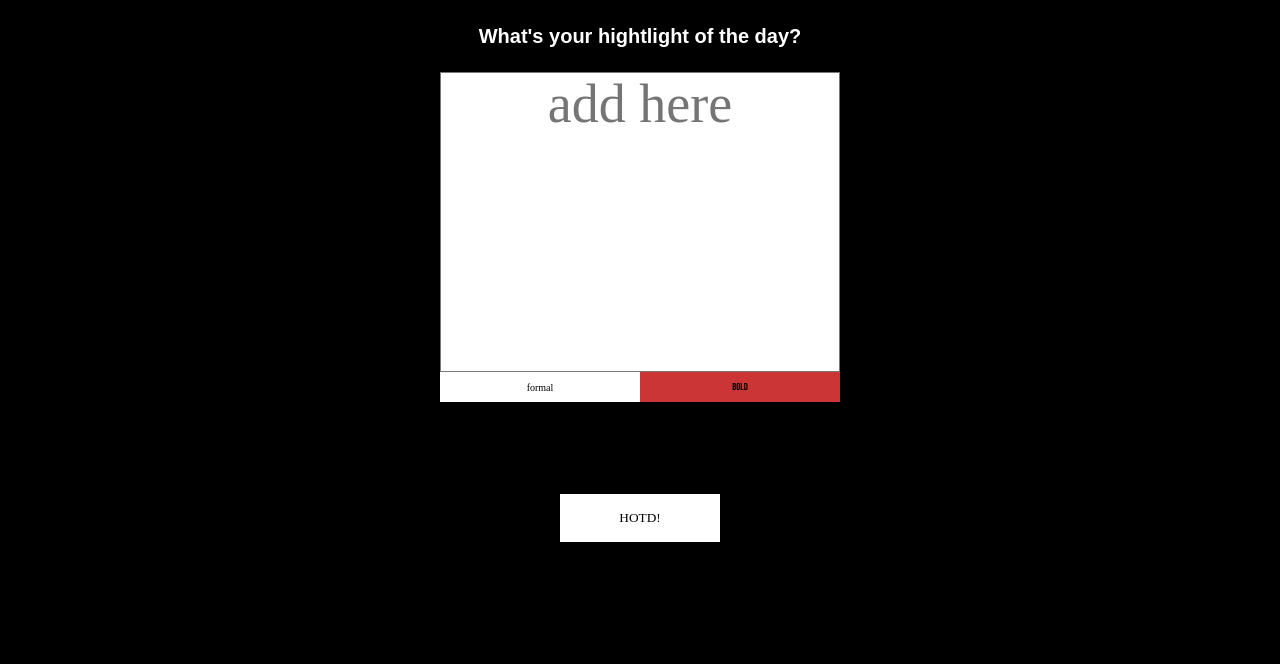
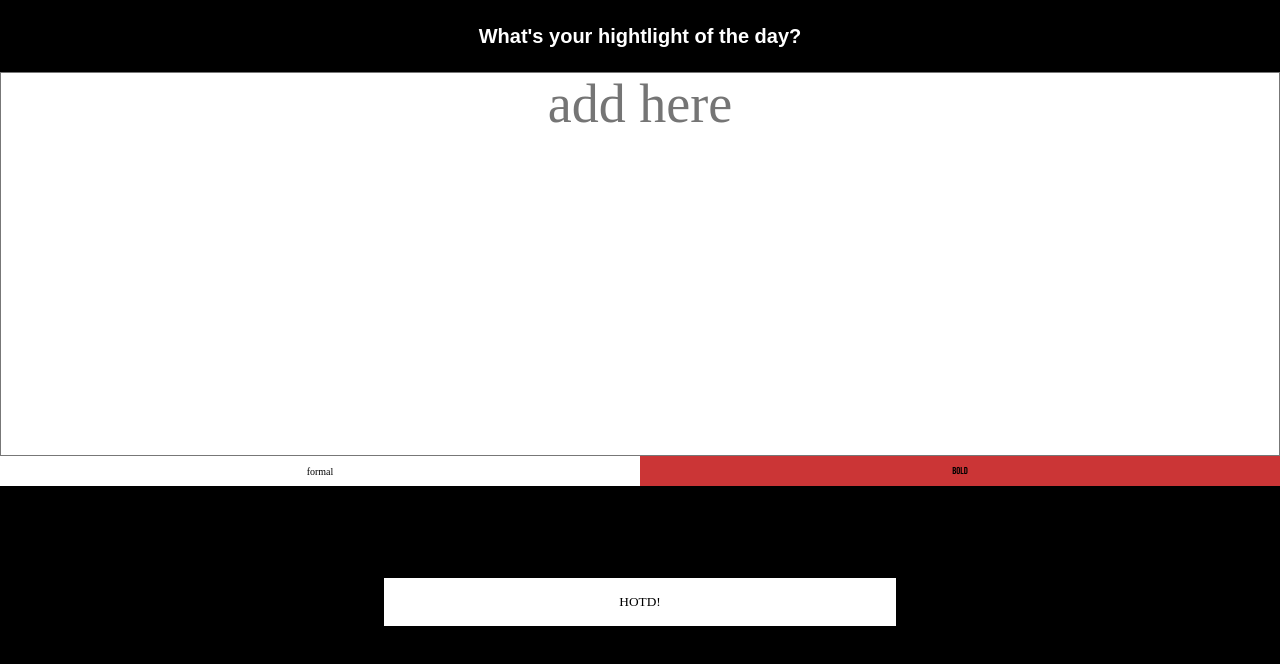
Before and after one commit to sdpathak24/HOTD, a website: page index.html in a window 1280 px wide. Drawn offline with Linux system fonts and the light colour scheme.

Commit message:
style.css code reposition

```diff
--- a/style.css
+++ b/style.css
@@ -52,6 +52,7 @@ h1 {
 
 .container {
   height: 100%;
+  width: 100%;
 }
 
 .header {
@@ -79,10 +80,10 @@ h1 {
 }
 
 textarea {
-  /* width: 100%; */
-  width: 400px;
-  height: 300px;
-  /* height: 60%; */
+  width: 100%;
+  /* width: 400px; */
+  /* height: 300px; */
+  height: 60%;
   /* background-color: #cb3536; */
   outline: none;
   padding: 0 1rem;
@@ -99,6 +100,43 @@ textarea {
 
 input::placeholder {
   color: #3b3b3b;
+}
+
+.scroller-container {
+  overflow: auto;
+}
+
+.scroller {
+  height: 50px;
+  width: 200%;
+}
+
+li {
+  display: flex;
+  width: calc(100% / 4);
+  justify-content: center;
+  height: 60%;
+  align-items: center;
+  /* border: 1px solid white; */
+}
+
+ul {
+  width: 100%;
+  list-style: none;
+  display: flex;
+  flex-direction: row;
+}
+
+a {
+  height: 60%;
+  align-items: center;
+  display: flex;
+  width: calc(100% / 4);
+  justify-content: center;
+  border: 1px solid white;
+  text-decoration: none;
+  color: white;
+  font-weight: 600;
 }
 
 .bold {
@@ -135,15 +173,6 @@ input::placeholder {
   color: #fff;
 }
 
-.scroller-container {
-  overflow: auto;
-}
-
-.scroller {
-  height: 50px;
-  width: 200%;
-}
-
 .btn {
   width: 100%;
   justify-content: center;
@@ -178,35 +207,7 @@ button {
   /* background-color: #e5e5e5; */
 }
 
-li {
-  display: flex;
-  width: calc(100% / 4);
-  justify-content: center;
-  height: 60%;
-  align-items: center;
-  /* border: 1px solid white; */
-}
-
-ul {
-  width: 100%;
-  list-style: none;
-  display: flex;
-  flex-direction: row;
-}
-
 /* li ul{
     border: 1px solid #000;
     border-spacing: 0;
   } */
-
-a {
-  height: 60%;
-  align-items: center;
-  display: flex;
-  width: calc(100% / 4);
-  justify-content: center;
-  border: 1px solid white;
-  text-decoration: none;
-  color: white;
-  font-weight: 600;
-}
```
Also changed, not shown: index.html (+1 -3 lines).
